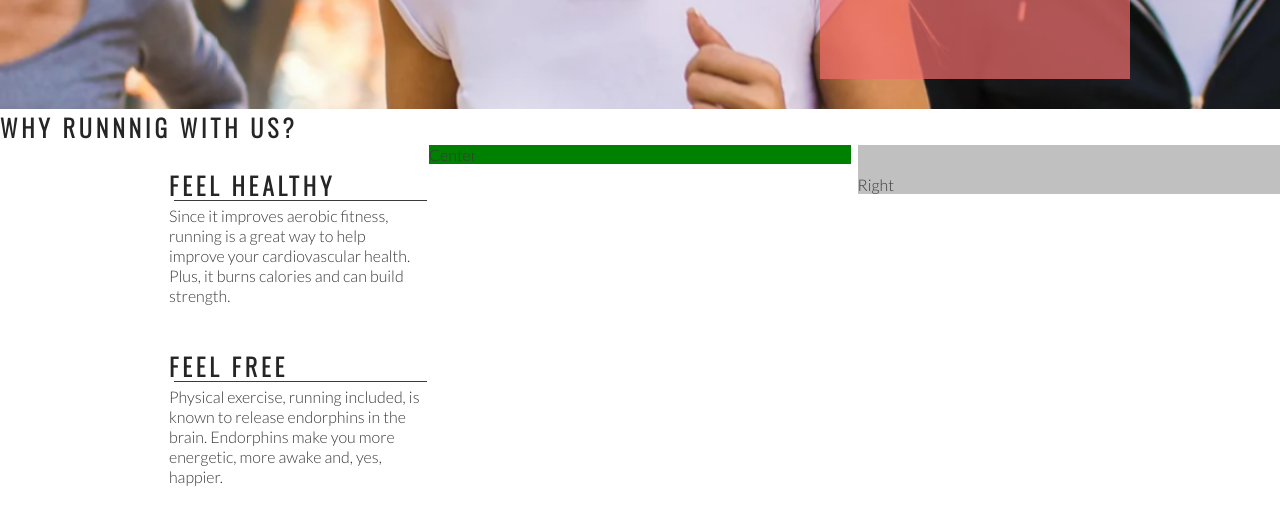
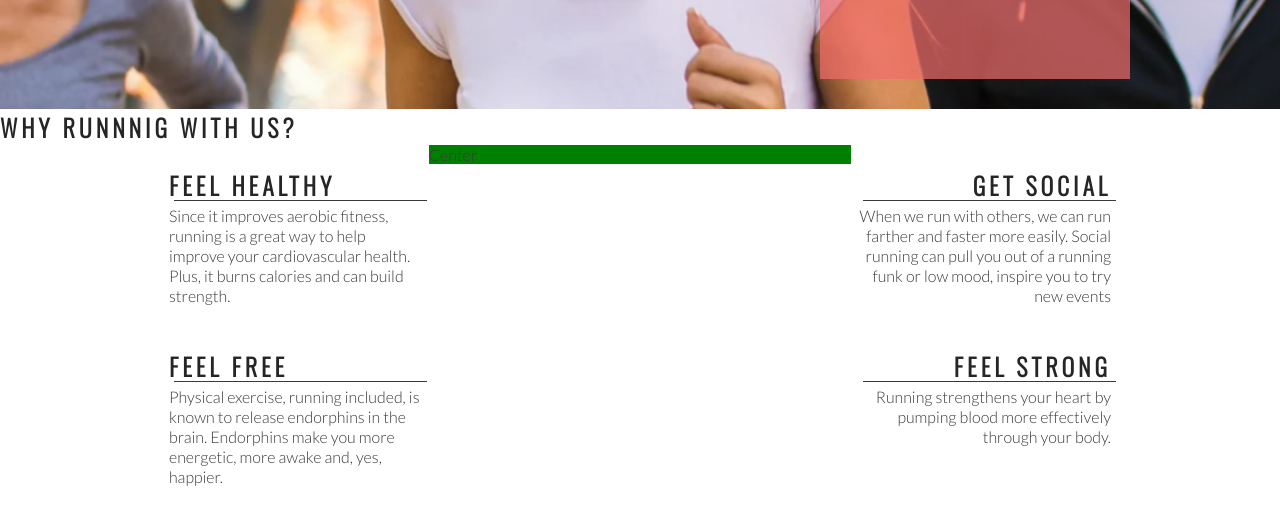
Before and after one commit to Guss2708/Love-running, a plain HTML site: page index.html in a window 1280 px wide. Shown: the part 566-1090 px from the top of the page. Drawn offline with nearby package versions, Linux system fonts and the light colour scheme.

Commit message:
Add right section content and style

```diff
--- a/assets/css/style.css
+++ b/assets/css/style.css
@@ -128,7 +128,7 @@ h1, h2 {
     padding-top: 30px;
     width: 33%;
     float: right;
-    background-color: silver;
+
 }
 
 #center-about {
@@ -151,3 +151,18 @@ hr {
     clear: both;
     margin-bottom: 50px;
 }
+
+.right-about-heading {
+    width: 60%;
+    float: left;
+    line-height: 20px;
+    clear: both;
+    margin-bottom: 50px;
+}
+
+.right-about-heading h2 {
+    text-align: right;
+}
+.right-about-heading p {
+    text-align: right;
+}
--- a/index.html
+++ b/index.html
@@ -51,7 +51,18 @@
         <p>Physical exercise, running included, is known to release endorphins in the brain. Endorphins make you more energetic, more awake and, yes, happier.</p>
        </div>
     </div>
-        <div id="right-about">Right</div>
+        <div id="right-about">
+            <div class= "right-about-heading">
+                <h2>Get Social</h2>
+                <hr>
+                <p>When we run with others, we can run farther and faster more easily. Social running can pull you out of a running funk or low mood, inspire you to try new events</p>
+               </div>
+               <div class= "right-about-heading">
+                <h2>Feel Strong</h2>
+                <hr>
+                <p> Running strengthens your heart by pumping blood more effectively through your body.</p>
+               </div>
+        </div>
 
         <div id="center-about">Center</div>
 </section>
```
